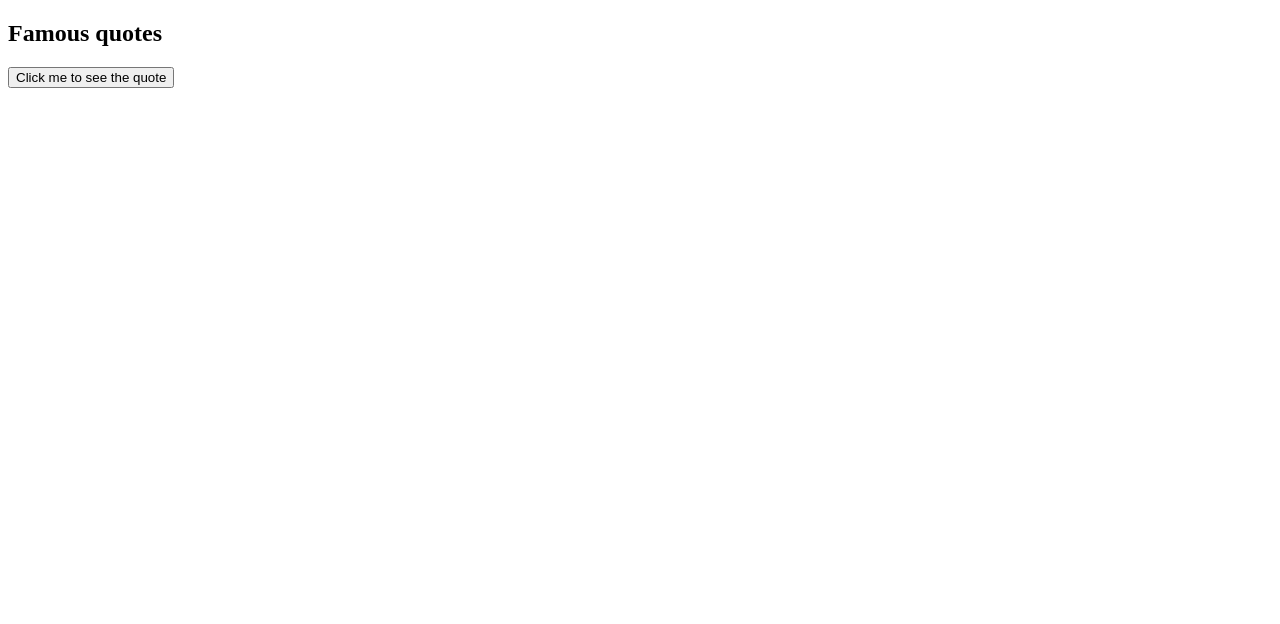
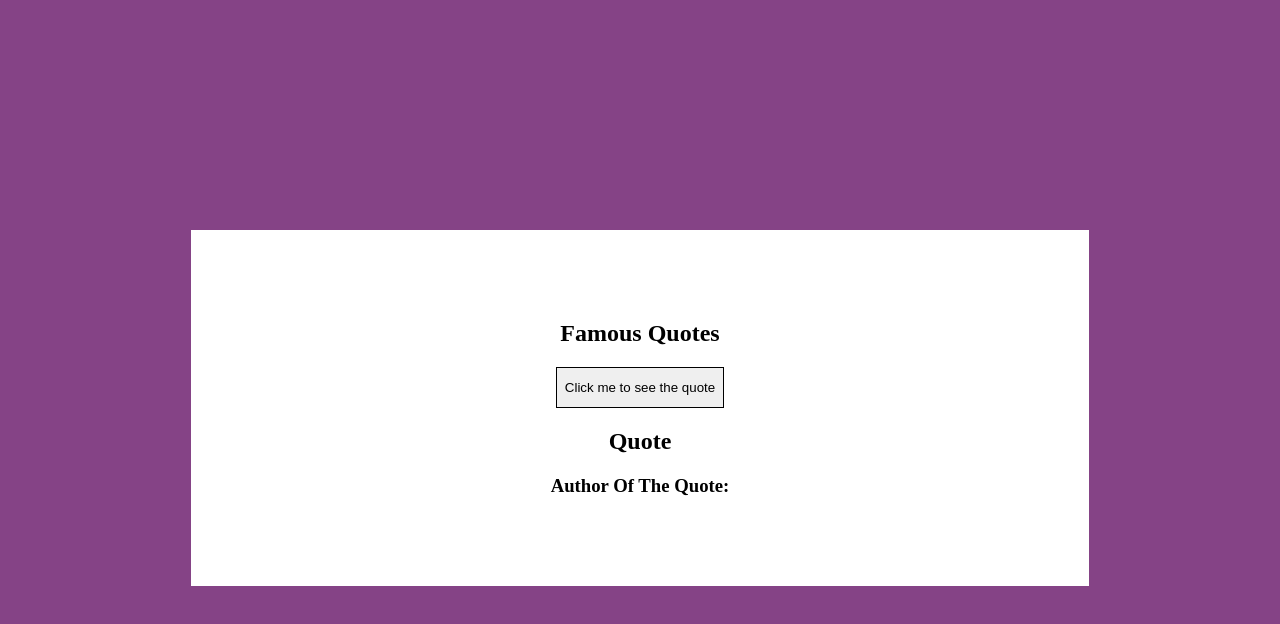
Before and after one commit to Gitarrra92/quotes, a plain HTML site: page index.html in a window 1280 px wide. Drawn offline with Linux system fonts and the light colour scheme.

Commit message:
styles added

```diff
--- a/index.html
+++ b/index.html
@@ -10,6 +10,10 @@
         <div class="container">
             <h2>Famous quotes</h2>
             <button type="button" class="colorBtn">Click me to see the quote</button>
+            <blockquote>
+                <h2 class="quote">quote</h2>
+            </blockquote>
+            <h3 class="author">Author of the quote: </h3>
         </div>
         <script src="script.js"></script>
     </body>
--- a/main.css
+++ b/main.css
@@ -0,0 +1,26 @@
+body  {
+    min-height: 100vh;
+    display: flex;
+    justify-content: center;
+    align-items: center;
+    background: #854386;
+    text-transform: capitalize;
+}
+
+.container{
+    text-align: center;
+    background: #fff;
+    padding: 70px;
+    flex: 0 60%;
+}
+
+.colorBtn{
+    border: 1px solid black;
+    padding: 12px 8px;
+    cursor: pointer;
+    outline: none;
+}
+.colorBtn:hover{
+    background: #854386;
+    color: #fff;
+}
```
